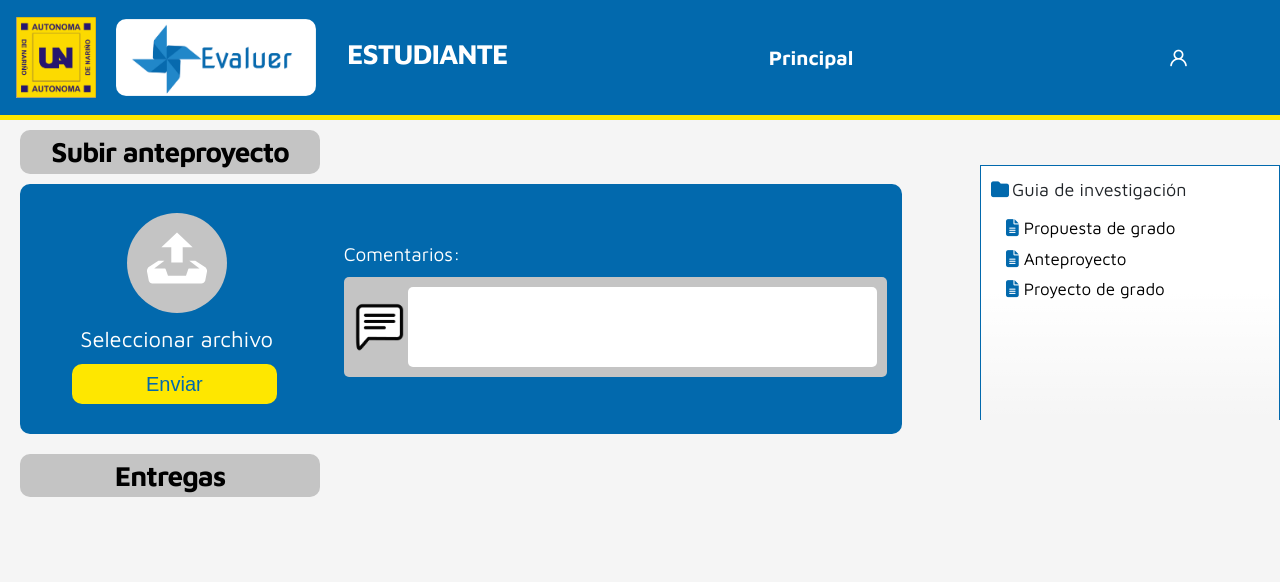
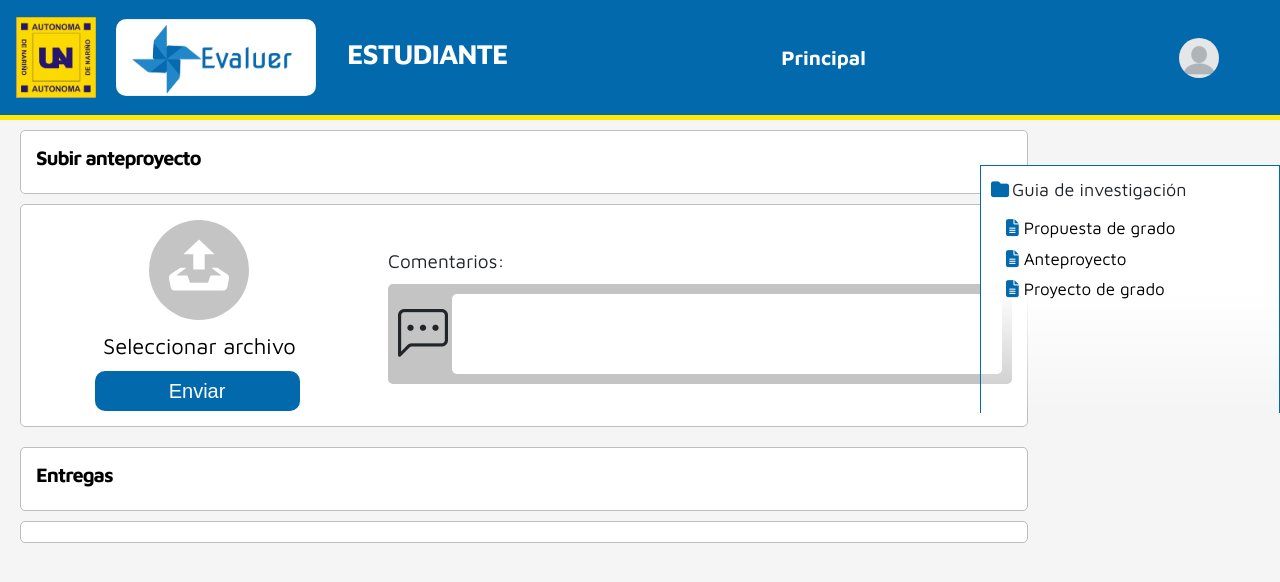
Before and after one commit to mercadosergio/Evaluer, a PHP site: page /pages/estudiante/modulos/anteproyecto-estudiante.php in a window 1280 px wide. Shown: the top 582 px of the page. Run offline with PHP 8.4, Linux system fonts and the light colour scheme; the visitor is signed in with stand-in values (Sample User, id 1); data that the repository does not hold is empty; some libraries are stand-ins or nearby versions.

Commit message:
Fix & remodel

```diff
--- a/css/anteproyecto-estudiante.css
+++ b/css/anteproyecto-estudiante.css
@@ -250,6 +250,10 @@ ul {
     color: white;
 }
 
+.cl {
+    font-size: 20px;
+}
+
 
 /* END MENU DESPLEGABLE.......................................... */
 
@@ -257,25 +261,30 @@ form {
     position: relative;
 }
 
+.cont-titulo {
+    width: 80%;
+    margin-top: 20px;
+    border: #bebebe 1px solid;
+    background: #fff;
+    border-radius: 5px;
+    padding: 15px;
+    display: flex;
+    align-items: center;
+}
 
-/* :root {
-    --width: 300px;
-    --padding: 10px;
-    --bgcolor: #21acac;
-    --hovercolor: #0d7575;
-    --width-collapsed: 50px;
-    --texto: white;
-} */
+.cont-titulo h3 {
+    font-size: 20px;
+    color: black;
+}
 
 .seccion-anteproyecto {
     margin-top: 10px;
-    width: 70%;
-    height: 250px;
-    background: var(--background-primario);
-    color: white;
+    width: 80%;
+    border: #bebebe 1px solid;
+    background: #fff;
     display: flex;
     align-items: center;
-    border-radius: 10px;
+    border-radius: 5px;
 }
 
 .seccion-anteproyecto .archivo {
@@ -290,8 +299,8 @@ form {
     padding: 5px;
     width: 205px;
     font-size: 20px;
-    color: var(--background-primario);
-    background: var(--color-detalle);
+    color: #fff;
+    background: var(--background-primario);
     border-radius: 10px;
     border: none;
     margin-left: auto;
@@ -341,7 +350,7 @@ form {
 }
 
 .inputfile-5+label {
-    color: white;
+    color: #000;
 }
 
 .inputfile-5+label figure {
@@ -378,9 +387,8 @@ form {
     border-radius: 5px;
 }
 
-.seccion-anteproyecto .comentario .marco-textarea img {
-    width: 50px;
-    height: 50px;
+.seccion-anteproyecto .comentario .marco-textarea i {
+    font-size: 50px;
     margin-right: 4px;
 }
 
@@ -394,20 +402,6 @@ form {
     padding: 5px;
 }
 
-.seccion-entregas {
-    width: 60%;
-}
-
-form h3 {
-    background: #c4c4c4;
-    border-radius: 10px;
-    color: black;
-    padding: 5px;
-    margin-top: 20px;
-    text-align: center;
-    width: 300px;
-}
-
 textarea {
     outline: none;
     background: none;
@@ -417,17 +411,27 @@ textarea {
 
 /* Entregas de la fecha */
 
-.cont-entregas {
+.historial {
+    margin: 10px 0;
+    padding: 10px;
     width: 80%;
+    background: #fff;
+    border: #bebebe 1px solid;
+    border-radius: 5px;
+    /* display: grid;
+    grid-template-columns: repeat(2, 1fr);
+    gap: 20px; */
+    display: flex;
+    flex-direction: column;
 }
 
 .cont-entregas .detalle_entrega {
+    width: 80%;
+    margin: 10px 0;
     padding: 20px;
     padding-left: 10px;
     background: #fff;
     display: flex;
-    width: 90%;
-    margin-bottom: 10px;
     border: var(--background-primario) 1px solid;
 }
 
@@ -438,19 +442,27 @@ textarea {
 
 .detalle_entrega>.datos {
     margin-left: 10px;
-    margin-right: 20px;
-    display: block;
-    width: 40%;
-}
-
-.datos label {
-    display: flex;
+    width: 100%;
+    /* height: 100px; */
+    display: grid;
+    grid-template-columns: repeat(3, 1fr);
+    /* grid-template-rows: repeat(2, 1fr); */
+    /* gap: 15px; */
+    /* overflow: auto; */
 }
 
 .detalle_entrega .datos a {
     text-decoration: none;
 }
 
+
+/*
+.datos label {
+    display: flex;
+} */
+
+
+/*
 .detalle_entrega .datos label {
     margin-top: 7px;
 }
@@ -470,7 +482,7 @@ textarea {
 
 form {
     padding-bottom: 50px;
-}
+} */
 
 textarea {
     resize: none;
--- a/css/inscripcion-styles.css
+++ b/css/inscripcion-styles.css
@@ -244,6 +244,10 @@ ul {
 .log li ul li .out {
     text-decoration: none;
     color: white;
+}
+
+.cl {
+    font-size: 20px;
 }
 
 
--- a/model/Entidad.php
+++ b/model/Entidad.php
@@ -17,10 +17,22 @@ class Entidad extends DataBase
 
     public function getProfileUser()
     {
-        $consulta  = "SELECT * FROM usuarioS WHERE usuario = " . $_SESSION['usuario'];
+        $consulta  = "SELECT * FROM usuarios WHERE usuario = " . $_SESSION['usuario'];
         $result = $this->connect()->query($consulta);
         $filas = mysqli_fetch_array($result);
-        echo '<img src="../files/photos' . $filas['foto'] . '">';
         echo '<label class="cl">' . $filas['nombre'] . '</label>';
     }
+    public function getProfilePhoto()
+    {
+        $consulta  = "SELECT * FROM usuarios WHERE usuario = " . $_SESSION['usuario'];
+        $result = $this->connect()->query($consulta);
+        $filas = mysqli_fetch_array($result);
+
+        if ($filas['foto'] == null || $filas['foto'] == null) {
+            echo 'default.png';
+        } else {
+
+            echo $filas['foto'];
+        }
+    }
 }
--- a/pages/estudiante/index.php
+++ b/pages/estudiante/index.php
@@ -85,9 +85,10 @@ if ($variable_sesion == null || $variable_sesion = '') {
                     </ul>
                     <ul class="log">
                         <li>
-                            <i class='uil uil-user'></i>
+                            <img style="width: 40px; height: 40px; border-radius: 50%;" src="../../files/photos/<?php $profile->getProfilePhoto();
+                                                                                                                ?>" alt="">
+
                             <?php
-                            $profile = new Entidad;
                             $profile->getProfileUser();
                             ?>
                             <ul>
--- a/pages/estudiante/modulos/anteproyecto-estudiante.php
+++ b/pages/estudiante/modulos/anteproyecto-estudiante.php
@@ -1,5 +1,6 @@
 <?php
 include("../../../model/conexion.php");
+include("../../../model/Entidad.php");
 
 session_start();
 error_reporting(0);
@@ -10,7 +11,8 @@ if ($variable_sesion == null || $variable_sesion = '') {
     header("location: ../../../index.php");
     die();
 }
-include("../../../controller/nombre.php");
+
+$profile = new Entidad;
 ?>
 <!doctype html>
 <html lang="en">
@@ -29,6 +31,7 @@ include("../../../controller/nombre.php");
     <link rel="stylesheet" href="../../../css/owl.carousel.min.css">
     <link rel="stylesheet" href="../../../css/owl.theme.default.min.css">
     <link rel="stylesheet" href="../../../utilities/loading/carga.css">
+    <link rel="stylesheet" href="https://cdn.jsdelivr.net/npm/bootstrap-icons@1.8.3/font/bootstrap-icons.css">
     <!-- MAIN STYLE -->
     <link rel="stylesheet" href="../../../css/anteproyecto-estudiante.css">
 
@@ -58,10 +61,12 @@ include("../../../controller/nombre.php");
 
                 <ul class="log">
                     <li>
-                        <a class="navbar-brand" href=""><i class='uil uil-user'></i></i>
-                            <label><?php echo $nombre_usuario;
+                        <img style="width: 40px; height: 40px; border-radius: 50%;" src="../../../files/photos/<?php $profile->getProfilePhoto();
+                                                                                                                ?>" alt="">
+
+                        <?php
+                        $profile->getProfileUser();
                         ?>
-                            </label></a>
                         <ul>
                             <li><a class="out" href="">Perfil</a></li>
                             <li><a class="out" href="../../../support/account.php">Cambiar contraseña</a></li>
@@ -74,9 +79,10 @@ include("../../../controller/nombre.php");
     </nav>
 
     <form action="../../../controller/upload_anteproyecto.php" name="envio_archivo" method="POST" enctype="multipart/form-data">
-
+        <div class="cont-titulo">
             <h3>Subir anteproyecto</h3>
-        <section class="seccion-anteproyecto">
+        </div>
+        <div class="seccion-anteproyecto">
             <?php
             $fecha = date("Y-m-d H:i:s");
 
@@ -108,12 +114,16 @@ include("../../../controller/nombre.php");
                 <label for="">Comentarios:</label>
                 <div class="marco-textarea">
                     <!-- <span class="glyphicon glyphicon-align-left"></span> -->
-                    <img src="../../../font/comentario.png" alt="">
+                    <i class="bi bi-chat-left-dots"></i>
                     <textarea style="background: #fff;" <?php echo (time() < $tiempo['0']) ? "disabled" : ''; ?> name="coment" id="" cols="30" rows="10"></textarea>
                 </div>
             </div>
-        </section>
+        </div>
+        <div class="cont-titulo">
             <h3>Entregas</h3>
+        </div>
+
+        <div class="historial">
             <?php
 
             $listar = "SELECT * FROM anteproyecto WHERE remitente =" . $_SESSION['usuario'] . " ORDER BY fecha";
@@ -126,24 +136,21 @@ include("../../../controller/nombre.php");
                         <i class="fas fa-file-alt"></i>
                         <div class="datos">
                             <a href="<?php echo $contenido['documento'] ?>" download="<?php echo $contenido['nombre'] ?>"><?php echo $contenido['nombre'] ?></a>
+                            <label for="">Estado: <?php echo $contenido['estado'] ?></label>
+                            <label for="">Observaciones:</label>
+
                             <label>Fecha: <?php echo $contenido['fecha'] ?></label>
+                            <label for="">Calificación: <?php echo $contenido['calificacion'] ?></label>
+                            <div style="overflow:auto;" name="" id="">
+                                <?php echo $contenido['observaciones']; ?>
                             </div>
-                    <div class="evaluacion">
-                        <label for="">Estado: <?php echo $contenido['estado'] ?></label>
-                        <label for="">Calificación: <?php echo $contenido['calificacion'] ?></label>
-                    </div>
-                    <div class="items">
-                        <label for="" style="position: relative; top: 0;">Observaciones:</label><br>
-                        <textarea style="padding-left: 0;" readonly name="" id="" cols="30" rows="5">
-                            <?php echo $contenido['observaciones']; ?>
-                        </textarea>
                         </div>
                     </div>
                 </div>
             <?php
             }
             ?>
-
+        </div>
         <div class="guia_arbol">
             <ul>
                 <li>
```
Also changed, not shown: controller/change-photo.php (+9 -11 lines), css/change-password.css (+12 -0 lines), css/proyecto-estudiante.css (+23 -20 lines), pages/docente/index.php (+8 -2 lines), pages/docente/modulos/revision-anteproyecto.php (+8 -2 lines), pages/docente/modulos/revision-propuesta.php (+8 -4 lines), pages/docente/modulos/revision-proyecto-grado.php (+8 -2 lines), pages/estudiante/modulos/inscripcion-proyecto.php (+11 -9 lines), pages/estudiante/modulos/proyecto-final-estudiante.php (+12 -9 lines), support/account.php (+27 -12 lines), files/anteproyectos/19-06-22-05-06-31-once.JPG (added), files/anteproyectos/19-06-22-05-06-50-once.JPG (added), files/photos/19-06-22-05-06-36-once.JPG (added), files/photos/default.png (added). Lines whose indentation alone changed are shown as unchanged.
